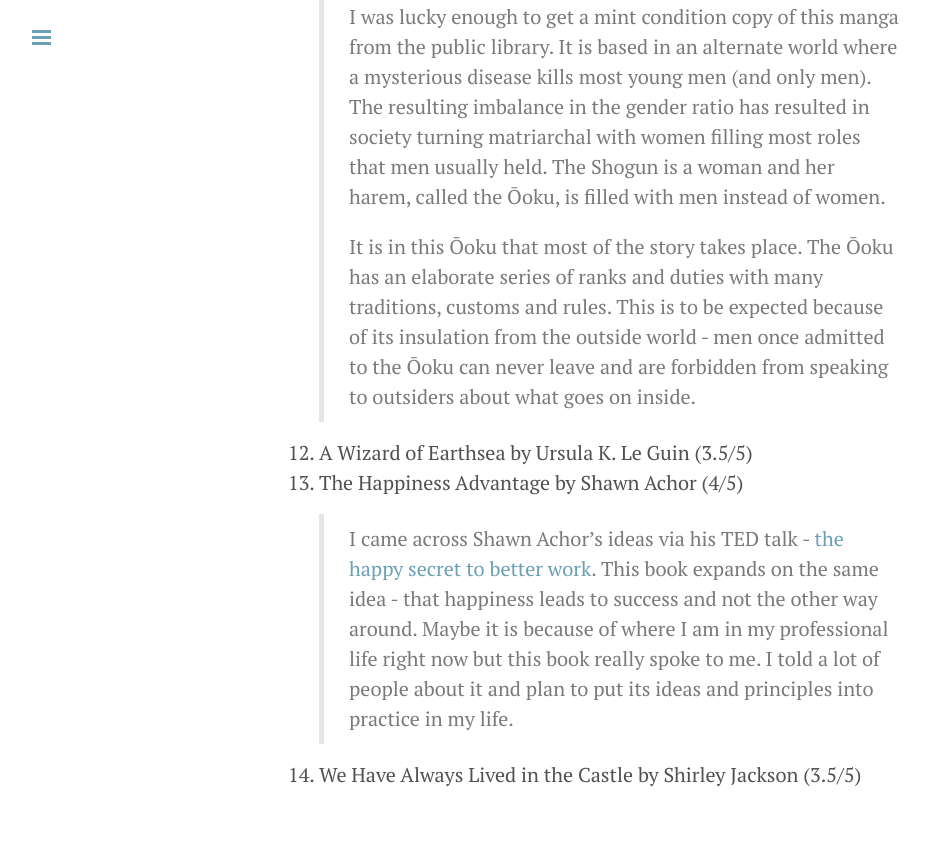
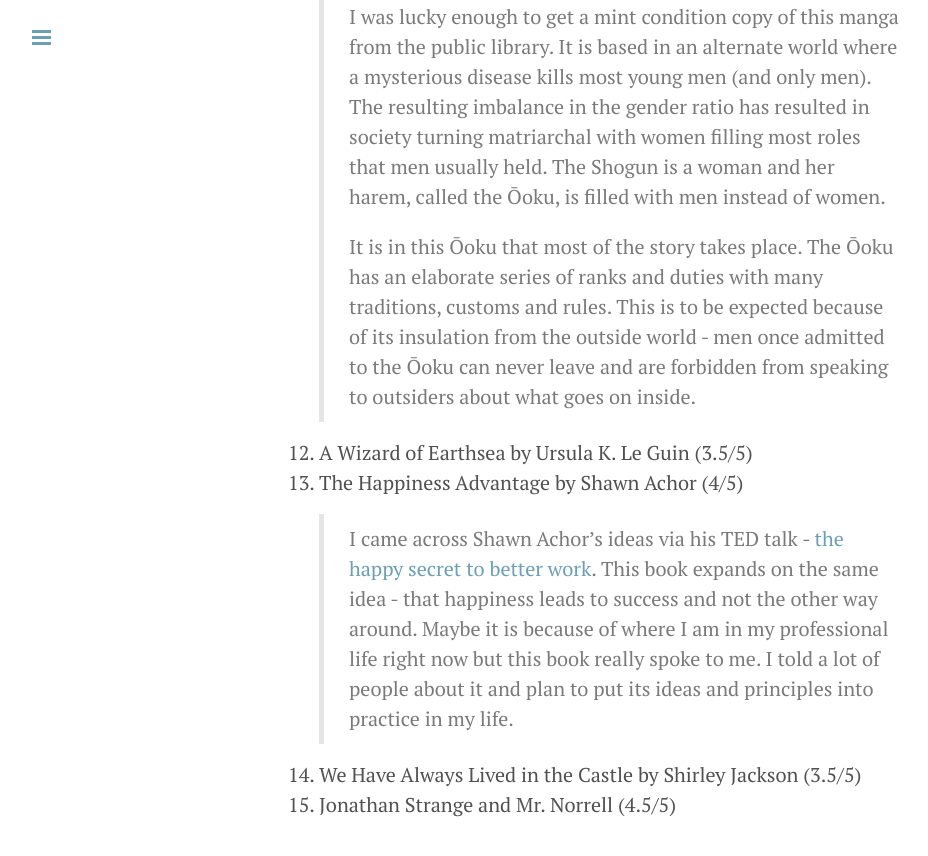
Before and after one commit to regularcoder/regularcoder, a Jekyll site: the page built from reading.md, in a window 1280 px wide and 900 px high, scrolled down 2110 px. Shown: the top 856 px of the window, without its empty margins (1-929 px from the left). Built offline with Jekyll 4.4.1, drawn with Linux system fonts in a browser that asks for light colours; Markdown is read by kramdown in place of the engine named in the settings.

Commit message:
Updated new book

```diff
--- a/reading.md
+++ b/reading.md
@@ -40,3 +40,4 @@
 > I came across Shawn Achor's ideas via his TED talk - [the happy secret to better work](http://www.ted.com/talks/shawn_achor_the_happy_secret_to_better_work?language=en). This book expands on the same idea - that happiness leads to success and not the other way around.
 > Maybe it is because of where I am in my professional life right now but this book really spoke to me. I told a lot of people about it and plan to put its ideas and principles into practice in my life.
 13. We Have Always Lived in the Castle by Shirley Jackson (3.5/5)
+14. Jonathan Strange and Mr. Norrell (4.5/5)
```
